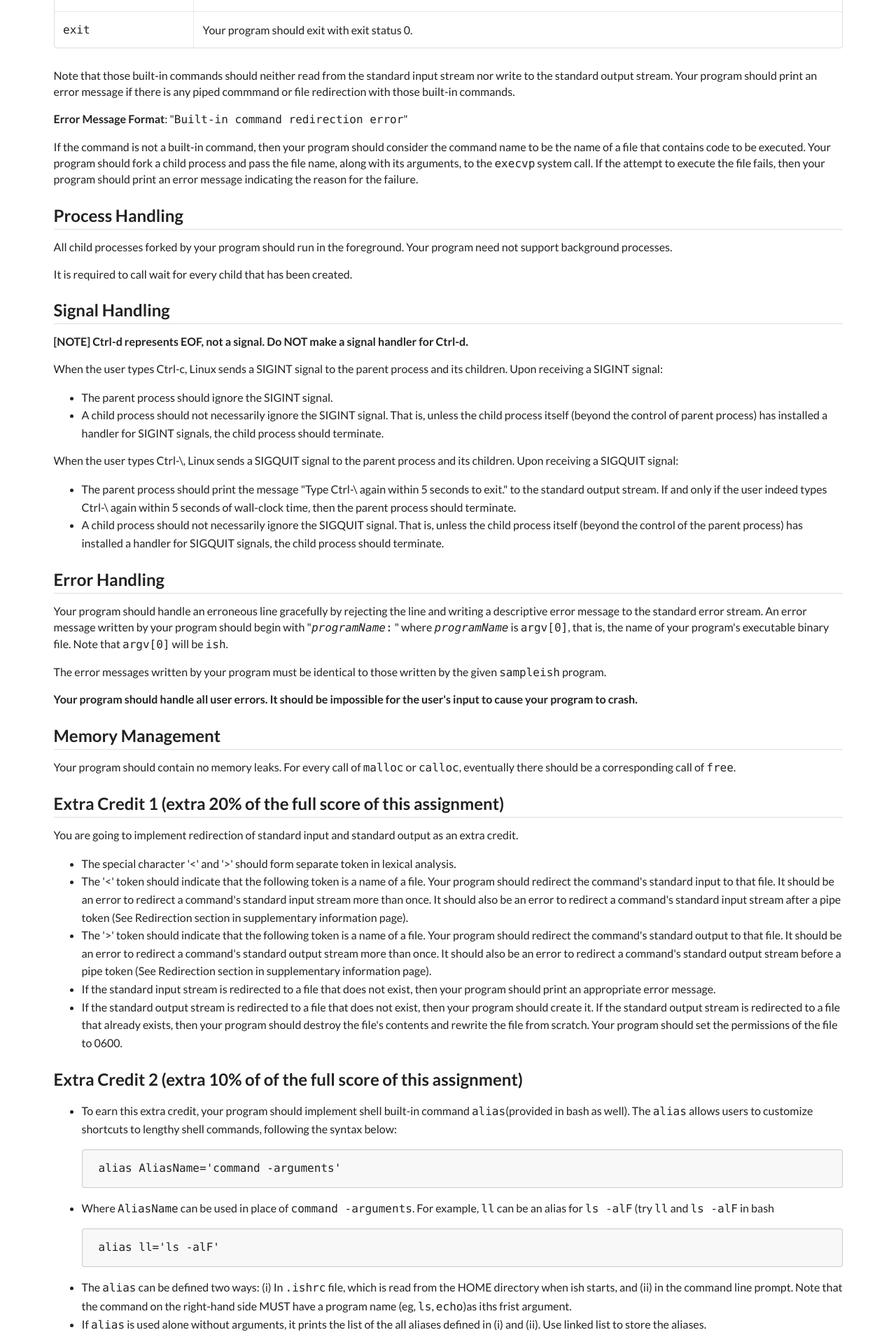
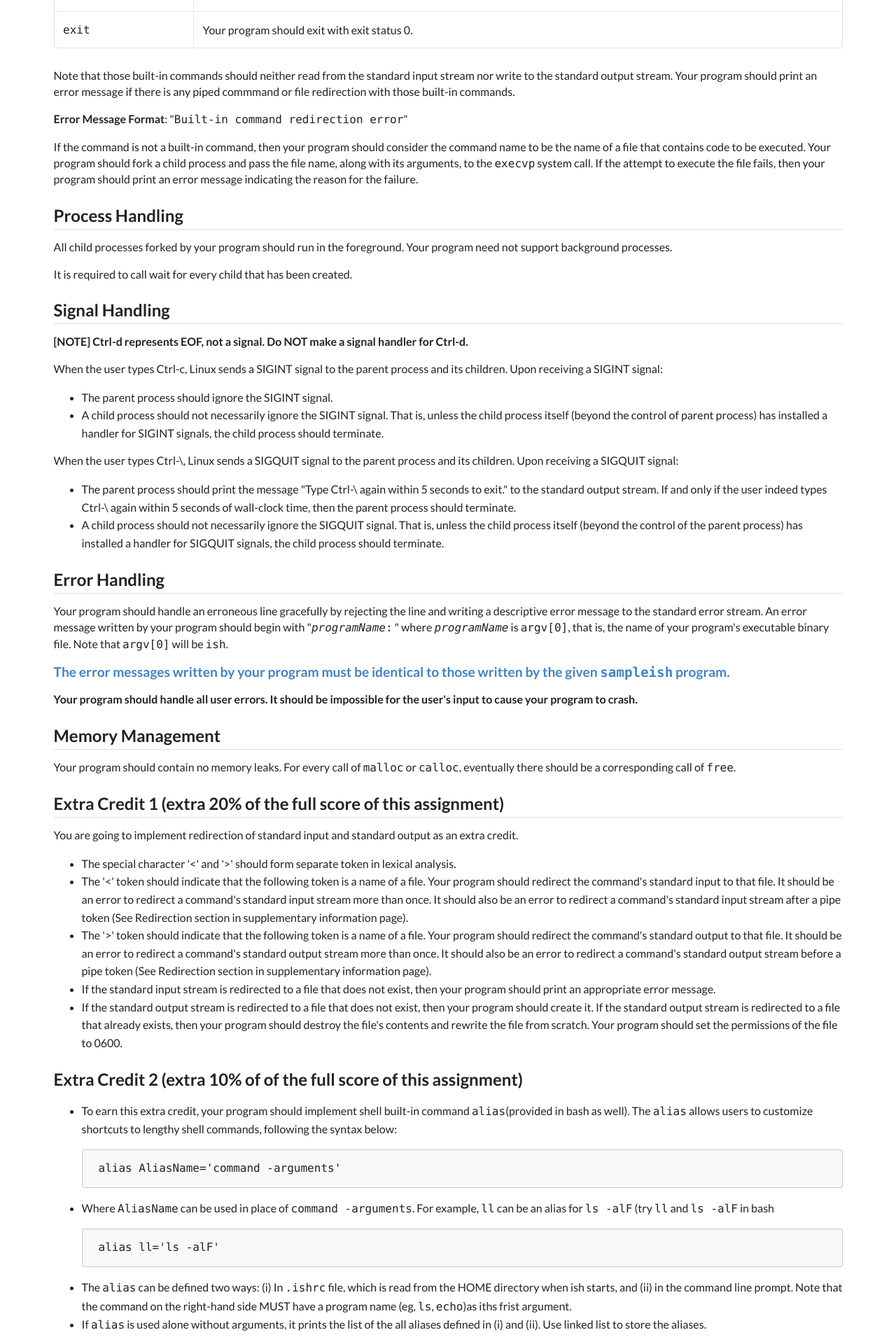
Before and after one commit to ee209-2020-fall/ee209-2020-fall, a Jekyll site: the page assignment/assignment5/assignment5.html, which Jekyll copies as it is, in a window 1280 px wide. Shown: the part 2355-4275 px from the top of the page at 70% size. Built offline with Jekyll 4.4.1, drawn with Linux system fonts in a browser that asks for light colours.

Commit message:
highlight error message

```diff
--- a/assignment/assignment5/assignment5.html
+++ b/assignment/assignment5/assignment5.html
@@ -213,7 +213,7 @@
 
     <p>Your program should handle an erroneous line gracefully by rejecting the line and writing a descriptive error message to the standard error stream. An error message written by your program should begin with "<code><em>programName</em>:</code> " where <code><em>programName</em></code> is <code>argv[0]</code>, that is, the name of your program's executable binary file. Note that <code>argv[0]</code> will be <code>ish</code>.</p>
 
-    <p>The error messages written by your program must be identical to those written by the given <code>sampleish</code> program.</p>
+    <p><strong><a style="font-size: larger;">The error messages written by your program must be identical to those written by the given <code>sampleish</code> program.</a></strong></p>
 
     <p><strong>Your program should handle all user errors. It should be impossible for the user's input to cause your program to crash.</strong>
     </p>
```
